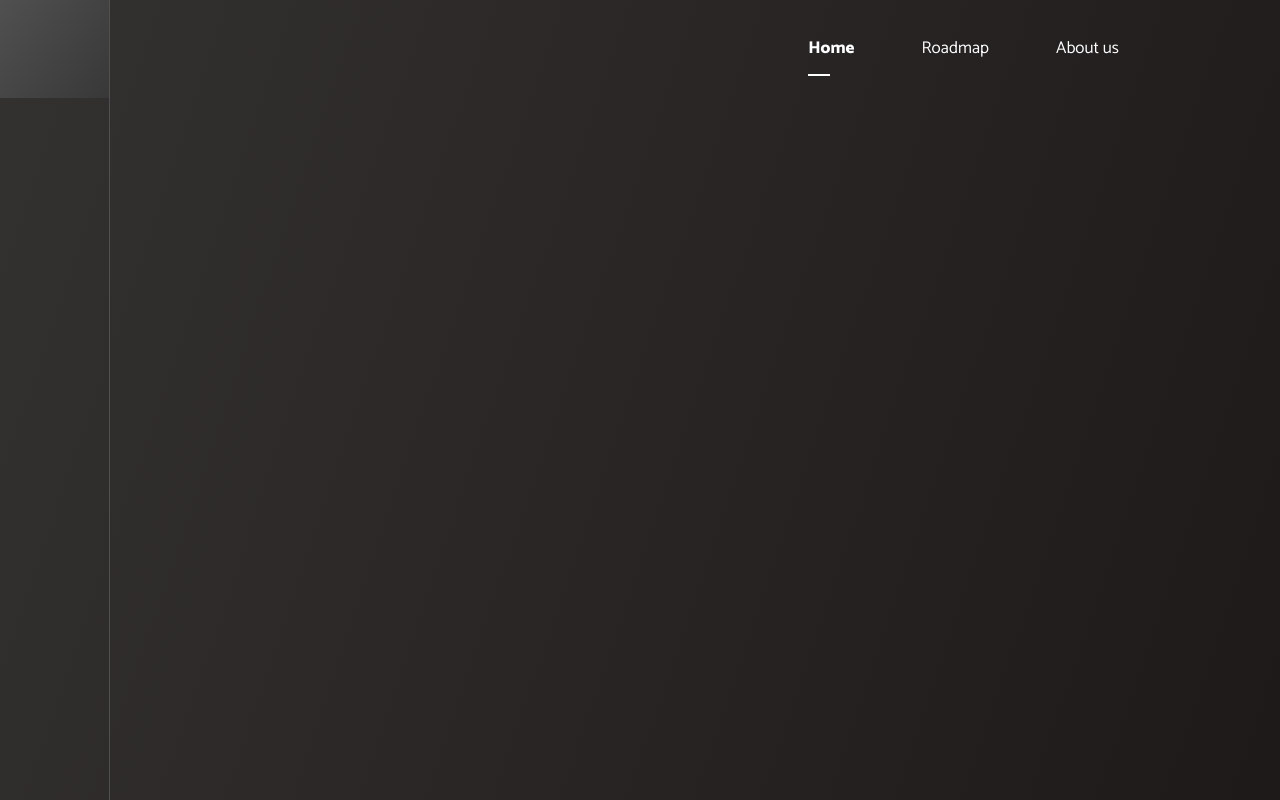
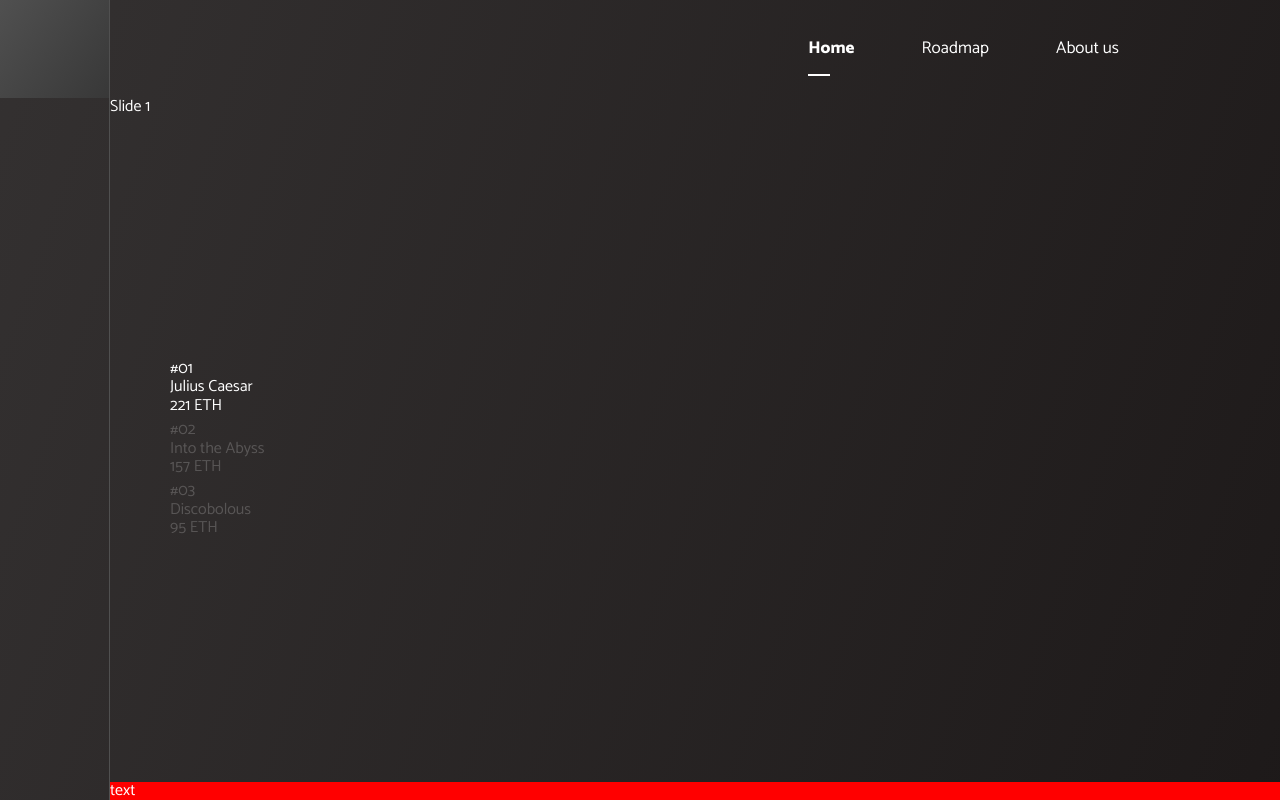
Before and after one commit to dpdeceased/verstka2, a plain HTML site: page index.html in a window 1280 px wide. Drawn offline with nearby package versions, Linux system fonts and the light colour scheme; a web font is replaced by a local one.

Commit message:
website2

```diff
--- a/index.html
+++ b/index.html
@@ -6,6 +6,10 @@
     <meta name="viewport" content="width=device-width, initial-scale=1.0" />
     <title>Auxpo</title>
     <link rel="stylesheet" href="/styles/normalize.min.css" />
+    <link
+      rel="stylesheet"
+      href="https://cdn.jsdelivr.net/npm/swiper/swiper-bundle.min.css"
+    />
     <link rel="stylesheet" href="/styles/style.css" />
   </head>
   <body>
@@ -55,7 +59,52 @@
           </ul>
         </nav>
       </header>
-      <main class="content-main"></main>
+      <main class="content-main">
+        <div class="swiper mySwiper">
+          <div class="swiper-wrapper">
+            <div class="swiper-slide">
+              Slide 1
+              <div class="swiper-footer">text</div>
+            </div>
+            <div class="swiper-slide">Slide 2</div>
+            <div class="swiper-slide">Slide 3</div>
+          </div>
+          <div class="swiper-pagination"></div>
+        </div>
+      </main>
     </div>
+
+    <script src="https://cdn.jsdelivr.net/npm/swiper/swiper-bundle.min.js"></script>
+
+    <script>
+      var count = ["1", "2", "3"];
+      var art = ["Julius Caesar", "Into the Abyss", "Discobolous"];
+      var price = ["221", "157", "95"];
+      var swiper = new Swiper(".mySwiper", {
+        direction: "vertical",
+        slidesPerView: 1,
+        spaceBetween: 30,
+        mousewheel: true,
+        pagination: {
+          el: ".swiper-pagination",
+          clickable: true,
+          renderBullet: function (index, className) {
+            return (
+              '<p class="' +
+              className +
+              '">' +
+              ("#0" + count[index]) +
+              "<span>" +
+              art[index] +
+              "</span>" +
+              "<span>" +
+              (price[index] + " ETH") +
+              "</span>" +
+              "</p>"
+            );
+          },
+        },
+      });
+    </script>
   </body>
 </html>
--- a/styles/style.css
+++ b/styles/style.css
@@ -12,7 +12,6 @@ html {
   grid-template-columns: 110px 1fr;
   grid-template-rows: 98px 1fr;
   height: 100%;
-  gap: 60px;
 }
 .content-sidebar {
   border-right: 1px solid #505050;
@@ -75,6 +74,7 @@ html {
   justify-content: space-between;
   align-items: center;
   padding-right: 70px;
+  padding-left: 60px;
 }
 .content-header_list {
   list-style: none;
@@ -133,3 +133,42 @@ html {
   grid-column: 2 / 3;
   grid-row: 2 / 3;
 }
+.content-main {
+  color: #fff;
+}
+.swiper {
+  height: calc(100vh - 98px);
+  position: relative;
+}
+.swiper-wrapper {
+  flex-basis: 500px;
+  position: static;
+}
+.swiper-pagination-vertical.swiper-pagination-bullets,
+.swiper-vertical > .swiper-pagination-bullets {
+  right: inherit;
+  left: 60px;
+  position: absolute;
+  width: 203px;
+  flex-basis: 203px;
+}
+.swiper-pagination-bullet-active {
+  background: transparent;
+}
+.swiper-pagination-bullet {
+  background: transparent;
+  height: inherit;
+  width: inherit;
+  text-align: left;
+}
+.swiper-pagination-bullet span {
+  display: block;
+}
+.swiper-footer {
+  background-color: red;
+  position: absolute;
+  width: 100%;
+  left: 0;
+  right: 0;
+  bottom: 0;
+}
```
